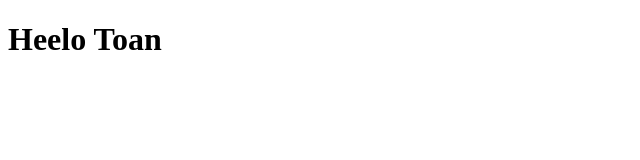
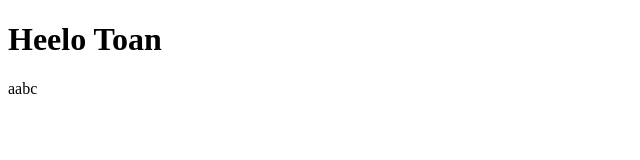
Before and after one commit to BaoLopTruong/demo-git, a plain HTML site: page assets/abc/toan.html in a window 1280 px wide. Shown: the full height of the page, 0-640 px from the left. Drawn offline with Linux system fonts and the light colour scheme.

Commit message:
uodate abc

```diff
--- a/assets/abc/toan.html
+++ b/assets/abc/toan.html
@@ -8,5 +8,6 @@
 </head>
 <body>
     <h1>Heelo Toan</h1>
+    <p>aabc </p>
 </body>
 </html>
```
